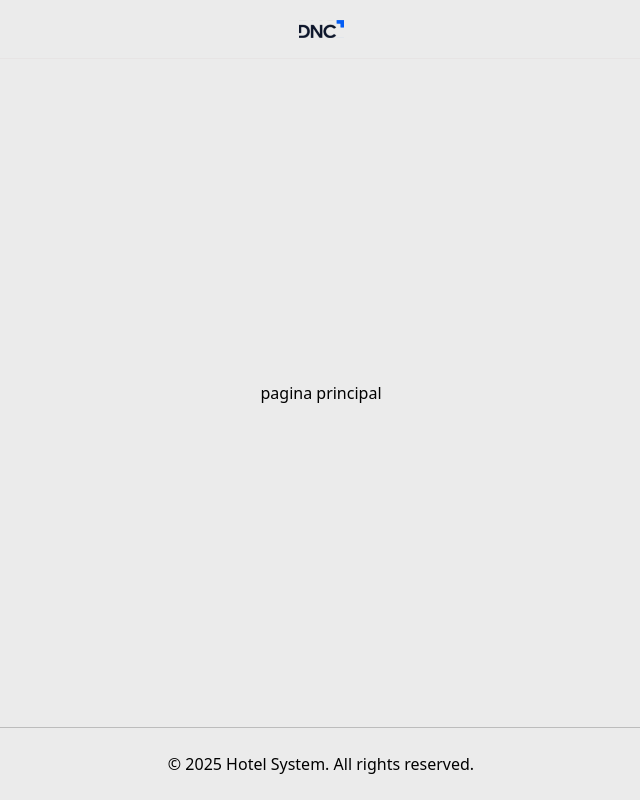
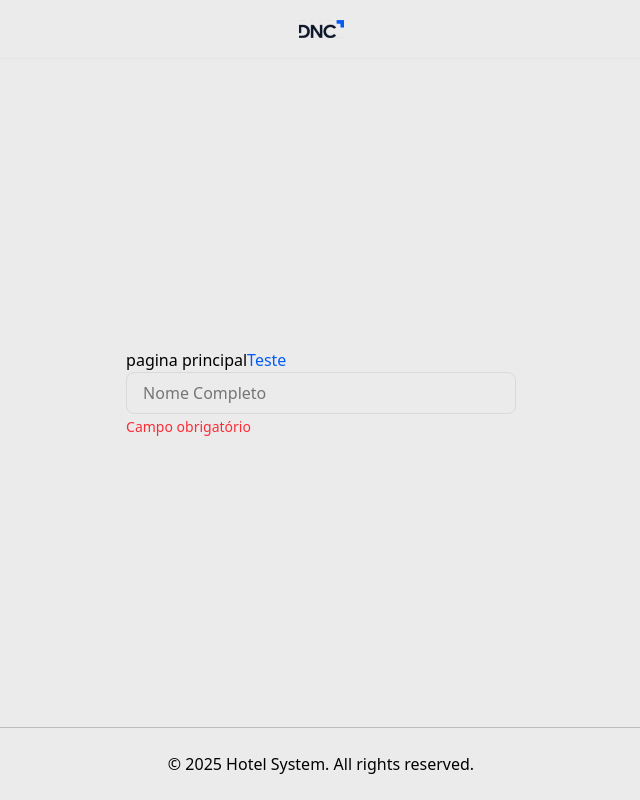
Before and after one commit to rodrigo-falcao/Hotel-System-Frontend, a Next.js app: page / in a window 1280 px wide. Shown: the whole page, without its empty margins (319-959 px from the left). Built offline with nearby package versions, Linux system fonts and the light colour scheme.

Commit message:
Feat: Create text field

```diff
--- a/src/app/layout.tsx
+++ b/src/app/layout.tsx
@@ -15,7 +15,7 @@ const geistMono = Geist_Mono({
 
 export const metadata: Metadata = {
   title: "Hotel System",
-  description: "Generated by create next app",
+  description: "Generated by create Next app",
 };
 
 export default function RootLayout({
@@ -25,6 +25,9 @@ export default function RootLayout({
 }>) {
   return (
     <html lang="pt-br">
+      <head>
+        <link rel="icon" href="/logo.svg" />
+      </head>
       <body
         className={`${geistSans.variable} ${geistMono.variable} antialiased`}
       >
--- a/src/app/page.tsx
+++ b/src/app/page.tsx
@@ -1,7 +1,12 @@
+import TextField from "@/components/form/TextField";
+import CustomLink from "@/components/Link";
+
 export default function Home() {
   return (
     <section>
       pagina principal
+      <CustomLink href="/teste">Teste</CustomLink>
+      <TextField label='Nome Completo' id="full_name" name="full_name" error="Campo obrigatório" />
     </section>
   );
 }
--- /dev/null
+++ b/src/app/teste/page.tsx
@@ -0,0 +1,10 @@
+import CustomLink from "@/components/Link";
+
+export default function Teste() {
+    return (
+        <section>
+        Pagina Teste
+        <CustomLink href="/">Home</CustomLink>
+        </section>
+    );
+}
--- /dev/null
+++ b/src/components/Link/index.tsx
@@ -0,0 +1,17 @@
+import Link, { LinkProps as NextLinkProps} from "next/link";
+import { ReactElement } from "react";
+
+type LinkProps = NextLinkProps & {
+    children: ReactElement | string;
+    className?: string;
+};
+
+const CustomLink = ({ className, ...props }: LinkProps) => {
+    return (
+        <Link {...props} className={`text-main-brand-blue-500 font-medium ${className}`}>
+            {props.children}
+        </Link>
+    );
+};
+
+export default CustomLink;
--- /dev/null
+++ b/src/components/form/TextField.tsx
@@ -0,0 +1,22 @@
+import { InputHTMLAttributes } from "react";
+
+type TextFieldProps = InputHTMLAttributes<HTMLInputElement> & {
+    label: string;
+    error?: string | undefined;
+}
+
+
+const TextField = ({ id, type='text' , label, className, error,  ...props }: TextFieldProps) => {
+    const defaultStyle = "border border-light-grey-300 rounded-lg w-full px-4 p-2";
+    const errorStyle = "border border-red-500 focus:border-red-500 focus:ring-red-500 focus:ring-1";
+
+    return (
+        <div className={`w-full ${className}`}>
+            <label htmlFor={id} className="sr-only">{label}</label>
+            <input id={id} type={type} placeholder={label} className={`${defaultStyle} ${error ? errorStyle : ''}`} {...props} />
+            {error && <span className="text-red-500 text-sm">{error}</span>}
+        </div>
+    );
+};
+
+export default TextField;
```
Also changed, not shown: 1 other file (tests, documents, lock files or other folders).
